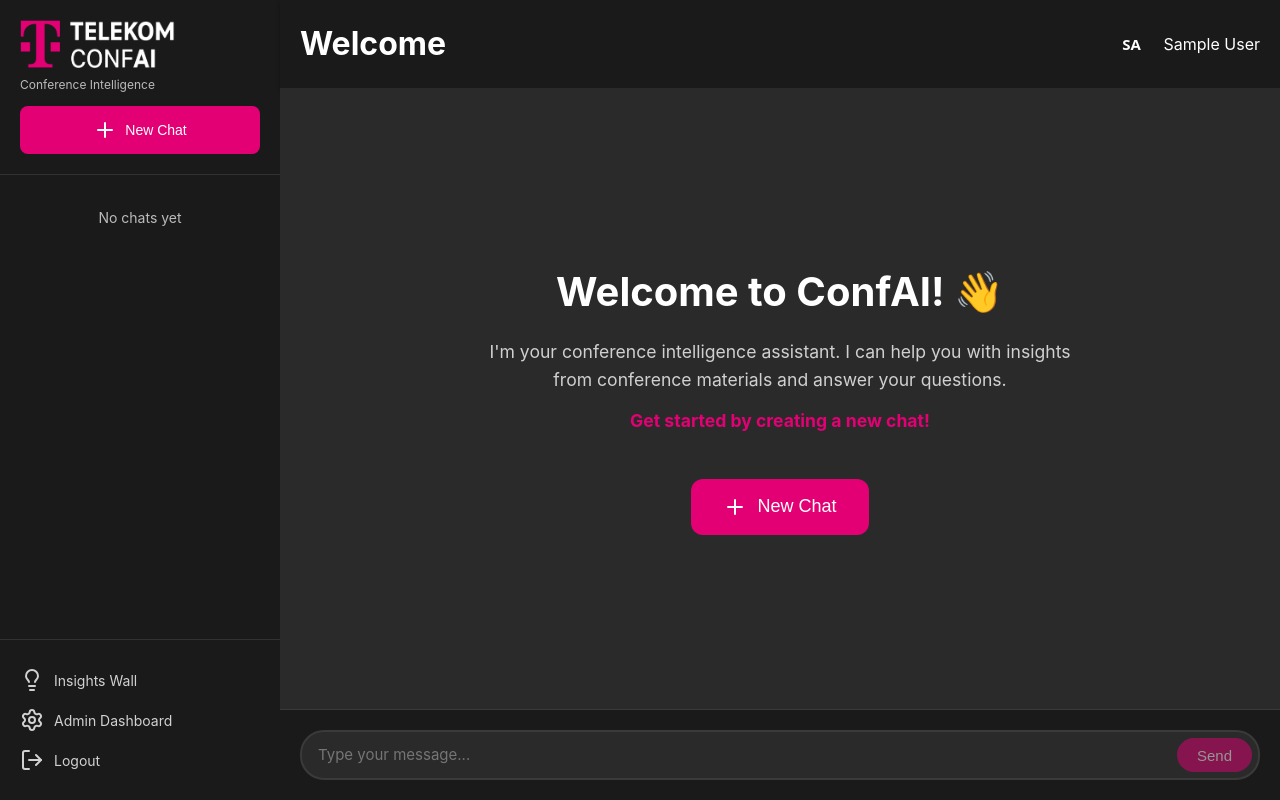
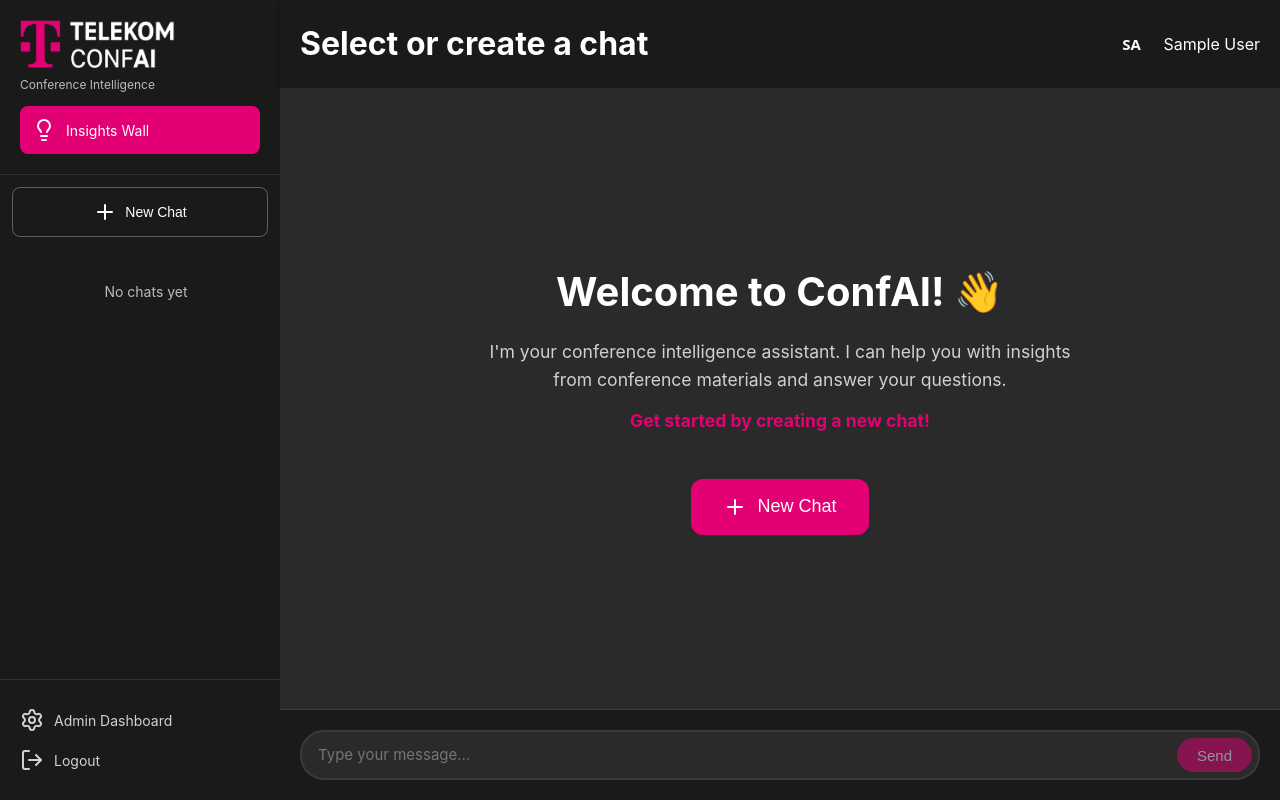
Before and after one commit to beliczki/ConfAI, a Flask app: page /chat in a window 1280 px wide. Run offline with Flask 3, Linux system fonts and the light colour scheme; the visitor is signed in with stand-in values (Sample User, id 1); data comes from the database, SQL or seed files in the repository; data that the repository does not hold is empty; some libraries are stand-ins or nearby versions.

Commit message:
Integrate Insights Wall into chat interface and fix bugs
- Replaced separate Insights Wall page with integrated view in chat
- Added Insights Wall link in sidebar header (magenta button)
- Chat and Insights toggle in same main content area with consistent header
- Fixed deleteThread to use correct main-title ID
- Fixed insights loading to use correct element IDs (insights-loading, votes-count-main)
- Added console logging and better error handling for share insight function
- Fixed CSS flex layout issues with min-height: 0 for proper scrolling
- Changed success color from CSS variable to direct color value
- Updated share button styling with proper gap (14px) and font size (14px)

🤖 Generated with [Claude Code](https://claude.com/claude-code)

Co-Authored-By: Claude <noreply@anthropic.com>

```diff
--- a/app/static/css/chat.css
+++ b/app/static/css/chat.css
@@ -48,19 +48,43 @@ button:focus-visible,
 .sidebar-header p {
     font-size: 12px;
     opacity: 0.7;
+    margin-bottom: 12px;
+}
+
+.insights-wall-link {
+    display: flex;
+    align-items: center;
+    gap: 10px;
+    color: white;
+    text-decoration: none;
+    padding: 12px;
+    font-size: 14px;
+    background: var(--primary);
+    border-radius: 8px;
+    transition: all 0.2s;
+    margin-top: 12px;
+}
+
+.insights-wall-link:hover {
+    background: #C00060;
+}
+
+.insights-wall-link i {
+    width: 18px;
+    height: 18px;
 }
 
 .new-chat-btn {
-    width: 100%;
+    width: calc(100% - 24px);
     padding: 12px;
-    background: var(--primary);
+    background: transparent;
     color: white;
-    border: none;
+    border: 1px solid rgba(255,255,255,0.3);
     border-radius: 8px;
     cursor: pointer;
     font-size: 14px;
     font-weight: 500;
-    margin-top: 12px;
+    margin: 12px;
     transition: all 0.2s;
     display: flex;
     align-items: center;
@@ -69,7 +93,8 @@ button:focus-visible,
 }
 
 .new-chat-btn:hover {
-    background: #C00060;
+    background: rgba(255,255,255,0.1);
+    border-color: rgba(255,255,255,0.5);
 }
 
 .new-chat-btn i {
@@ -80,7 +105,7 @@ button:focus-visible,
 .threads-list {
     flex: 1;
     overflow-y: auto;
-    padding: 12px;
+    padding: 12px 0 12px 12px;
 }
 
 .thread-item {
@@ -100,7 +125,9 @@ button:focus-visible,
 }
 
 .thread-item.active {
-    background: var(--primary);
+    background: #2a2a2a;
+    border-top-right-radius: 0;
+    border-bottom-right-radius: 0;
 }
 
 .thread-delete {
@@ -152,6 +179,43 @@ button:focus-visible,
     background: #2a2a2a;
 }
 
+/* Chat Content */
+#chat-content {
+    flex: 1;
+    display: flex;
+    flex-direction: column;
+    min-height: 0;
+}
+
+/* Insights Content */
+#insights-content {
+    flex: 1;
+    display: flex;
+    flex-direction: column;
+    overflow: hidden;
+}
+
+.votes-info-bar {
+    background: rgba(226, 0, 116, 0.1);
+    padding: 12px 20px;
+    text-align: center;
+    font-size: 14px;
+    color: white;
+    border-bottom: 1px solid #3a3a3a;
+}
+
+.votes-info-bar .count {
+    font-size: 20px;
+    font-weight: 700;
+    color: var(--primary);
+}
+
+.insights-main {
+    flex: 1;
+    overflow-y: auto;
+    padding: 20px 40px;
+}
+
 .chat-header {
     background: #1a1a1a;
     color: white;
@@ -200,6 +264,7 @@ button:focus-visible,
     overflow-y: auto;
     padding: 20px;
     background: #2a2a2a;
+    min-height: 0;
 }
 
 .message {
@@ -299,12 +364,12 @@ button:focus-visible,
     padding: 6px 12px;
     border-radius: 6px;
     cursor: pointer;
-    font-size: 12px;
+    font-size: 14px;
     font-weight: 500;
     transition: all 0.2s;
     display: inline-flex;
     align-items: center;
-    gap: 6px;
+    gap: 14px;
     outline: none;
 }
 
@@ -316,7 +381,9 @@ button:focus-visible,
 
 .share-btn:hover {
     background: var(--primary);
+    border-color: var(--primary);
     color: white;
+    box-shadow: none;
 }
 
 .share-btn:disabled {
--- a/app/static/js/chat.js
+++ b/app/static/js/chat.js
@@ -101,9 +101,12 @@ async function createNewThread() {
 
 async function selectThread(threadId, title) {
     currentThreadId = threadId;
-    document.getElementById('thread-title').textContent = title;
+    document.getElementById('main-title').textContent = title;
     document.getElementById('chat-input').disabled = false;
     document.getElementById('send-btn').disabled = false;
+
+    // Show chat view
+    showChat();
 
     // Update active thread in sidebar
     await loadThreads();
@@ -147,7 +150,7 @@ function renderMessages(messages) {
                         <div class="message-actions">
                             <button class="share-btn" onclick="shareInsight(this, '${escapeHtml(m.content).replace(/'/g, "\\'")}')">
                                 <i data-lucide="share-2"></i>
-                                <span>Share to Insights</span>
+                                <span>Share to Insights Wall</span>
                             </button>
                         </div>
                     ` : ''}
@@ -266,7 +269,7 @@ function addMessageToUI(role, content) {
                 <div class="message-actions">
                     <button class="share-btn" onclick="shareInsight(this, '${escapeHtml(content).replace(/'/g, "\\'")}')">
                         <i data-lucide="share-2"></i>
-                        <span>Share to Insights</span>
+                        <span>Share to Insights Wall</span>
                     </button>
                 </div>
             ` : ''}
@@ -296,7 +299,7 @@ function addStreamingMessage() {
             <div class="message-actions" style="display: none;">
                 <button class="share-btn" onclick="shareInsightFromElement(this)">
                     <i data-lucide="share-2"></i>
-                    <span>Share to Insights</span>
+                    <span>Share to Insights Wall</span>
                 </button>
             </div>
         </div>
@@ -359,7 +362,7 @@ async function deleteThread(threadId) {
             if (currentThreadId === threadId) {
                 currentThreadId = null;
                 document.getElementById('chat-messages').innerHTML = '<div class="empty-state"><h3>Chat deleted</h3><p>Create a new chat to continue.</p></div>';
-                document.getElementById('thread-title').textContent = 'Select or create a chat';
+                document.getElementById('main-title').textContent = 'Select or create a chat';
                 document.getElementById('chat-input').disabled = true;
                 document.getElementById('send-btn').disabled = true;
             }
@@ -428,13 +431,16 @@ document.getElementById('chat-input').addEventListener('keydown', function(e) {
 
 // Share insight functions
 async function shareInsight(button, content) {
+    console.log('shareInsight called with content:', content?.substring(0, 50));
+
     if (!content || content.length < 10) {
         alert('Insight is too short to share');
         return;
     }
 
     button.disabled = true;
-    button.textContent = 'Sharing...';
+    button.innerHTML = '<i data-lucide="loader"></i><span>Sharing...</span>';
+    lucide.createIcons();
 
     try {
         const response = await fetch('/api/insights', {
@@ -446,28 +452,33 @@ async function shareInsight(button, content) {
         });
 
         const data = await response.json();
+        console.log('Share response:', data);
 
         if (!response.ok) {
             throw new Error(data.error || 'Failed to share insight');
         }
 
-        button.textContent = '✓ Shared!';
-        button.style.background = 'var(--success)';
-        button.style.borderColor = 'var(--success)';
+        button.innerHTML = '<i data-lucide="check"></i><span>Shared!</span>';
+        button.style.background = '#10b981';
+        button.style.borderColor = '#10b981';
         button.style.color = 'white';
+        lucide.createIcons();
 
         setTimeout(() => {
-            button.textContent = '📌 Share to Insights';
+            button.innerHTML = '<i data-lucide="share-2"></i><span>Share to Insights Wall</span>';
             button.style.background = '';
             button.style.borderColor = '';
             button.style.color = '';
             button.disabled = false;
+            lucide.createIcons();
         }, 2000);
 
     } catch (error) {
+        console.error('Error sharing insight:', error);
         alert(`Error sharing insight: ${error.message}`);
-        button.textContent = '📌 Share to Insights';
+        button.innerHTML = '<i data-lucide="share-2"></i><span>Share to Insights Wall</span>';
         button.disabled = false;
+        lucide.createIcons();
     }
 }
 
--- a/app/static/js/insights.js
+++ b/app/static/js/insights.js
@@ -13,20 +13,30 @@ async function loadInsights() {
         insights = data.insights;
         votesRemaining = data.user_votes_remaining;
 
-        // Update UI
-        document.getElementById('votes-count').textContent = votesRemaining;
-        document.getElementById('loading').style.display = 'none';
+        // Update UI - update both vote counters
+        const voteCountMain = document.getElementById('votes-count-main');
+        if (voteCountMain) voteCountMain.textContent = votesRemaining;
+
+        const loadingEl = document.getElementById('insights-loading');
+        if (loadingEl) loadingEl.style.display = 'none';
+
+        const emptyStateEl = document.getElementById('insights-empty-state');
+        const gridEl = document.getElementById('insights-grid');
 
         if (insights.length === 0) {
-            document.getElementById('empty-state').style.display = 'block';
+            if (emptyStateEl) emptyStateEl.style.display = 'block';
+            if (gridEl) gridEl.style.display = 'none';
         } else {
-            document.getElementById('insights-grid').style.display = 'grid';
+            if (emptyStateEl) emptyStateEl.style.display = 'none';
+            if (gridEl) gridEl.style.display = 'grid';
             renderInsights();
         }
     } catch (error) {
         console.error('Error loading insights:', error);
-        document.getElementById('loading').innerHTML =
-            `<p style="color: var(--error);">Error loading insights: ${error.message}</p>`;
+        const loadingEl = document.getElementById('insights-loading');
+        if (loadingEl) {
+            loadingEl.innerHTML = `<p style="color: #ff6b6b;">Error loading insights: ${error.message}</p>`;
+        }
     }
 }
 
--- a/app/templates/chat.html
+++ b/app/templates/chat.html
@@ -4,6 +4,7 @@
 
 {% block styles %}
 <link rel="stylesheet" href="{{ url_for('static', filename='css/chat.css') }}">
+<link rel="stylesheet" href="{{ url_for('static', filename='css/insights.css') }}">
 <script src="https://unpkg.com/lucide@latest"></script>
 {% endblock %}
 
@@ -14,21 +15,22 @@
         <div class="sidebar-header">
             <img src="{{ url_for('static', filename='img/telekom-confai-white.png') }}" alt="ConfAI" class="sidebar-logo">
             <p>Conference Intelligence</p>
-            <button class="new-chat-btn" onclick="createNewThread()">
+            <a href="#" class="insights-wall-link" onclick="showInsights(); return false;">
+                <i data-lucide="lightbulb"></i>
+                <span>Insights Wall</span>
+            </a>
+        </div>
+
+        <button class="new-chat-btn" onclick="showChat(); createNewThread();">
             <i data-lucide="plus"></i>
             <span>New Chat</span>
         </button>
-        </div>
 
         <div class="threads-list" id="threads-list">
             <!-- Threads will be loaded here -->
         </div>
 
         <div class="sidebar-footer">
-            <a href="/insights">
-                <i data-lucide="lightbulb"></i>
-                <span>Insights Wall</span>
-            </a>
             {% if session.get('is_admin') %}
             <a href="/admin">
                 <i data-lucide="settings"></i>
@@ -42,16 +44,18 @@
         </div>
     </div>
 
-    <!-- Main Chat -->
+    <!-- Main Content Area -->
     <div class="main-chat">
         <div class="chat-header">
-            <h1 id="thread-title">Select or create a chat</h1>
+            <h1 id="main-title">Select or create a chat</h1>
             <div class="user-info">
                 <div class="user-avatar" id="user-avatar"></div>
                 <span id="user-name"></span>
             </div>
         </div>
 
+        <!-- Chat Content -->
+        <div id="chat-content">
             <div class="chat-messages" id="chat-messages">
                 <div class="empty-state">
                     <h3>Welcome to ConfAI! 👋</h3>
@@ -77,6 +81,28 @@
                 </div>
             </div>
         </div>
+
+        <!-- Insights Content -->
+        <div id="insights-content" style="display: none;">
+            <div class="insights-main">
+                <div class="votes-info-bar">
+                    <span id="votes-count-main" class="count">3</span> votes remaining
+                </div>
+
+                <div id="insights-loading" class="loading">
+                    <div class="loading-spinner"></div>
+                    <p>Loading insights...</p>
+                </div>
+
+                <div id="insights-empty-state" class="empty-state" style="display: none;">
+                    <h2>No insights yet</h2>
+                    <p>Be the first to share an insight from your chat conversations!</p>
+                </div>
+
+                <div id="insights-grid" class="insights-grid" style="display: none;"></div>
+            </div>
+        </div>
+    </div>
 </div>
 {% endblock %}
 
@@ -93,7 +119,28 @@
     });
 </script>
 <script src="{{ url_for('static', filename='js/chat.js') }}"></script>
+<script src="{{ url_for('static', filename='js/insights.js') }}"></script>
 <script>
+    // View switcher functions
+    function showChat() {
+        document.getElementById('chat-content').style.display = 'flex';
+        document.getElementById('insights-content').style.display = 'none';
+        document.getElementById('main-title').textContent = currentThreadId ?
+            document.getElementById('thread-title')?.textContent || 'Select or create a chat' :
+            'Select or create a chat';
+        lucide.createIcons();
+    }
+
+    function showInsights() {
+        document.getElementById('chat-content').style.display = 'none';
+        document.getElementById('insights-content').style.display = 'block';
+        document.getElementById('main-title').textContent = 'Insights Wall';
+
+        // Load insights when switching to insights view
+        loadInsights();
+        lucide.createIcons();
+    }
+
     // Initialize Lucide icons
     lucide.createIcons();
 </script>
```
Lines whose indentation alone changed are shown as unchanged.
